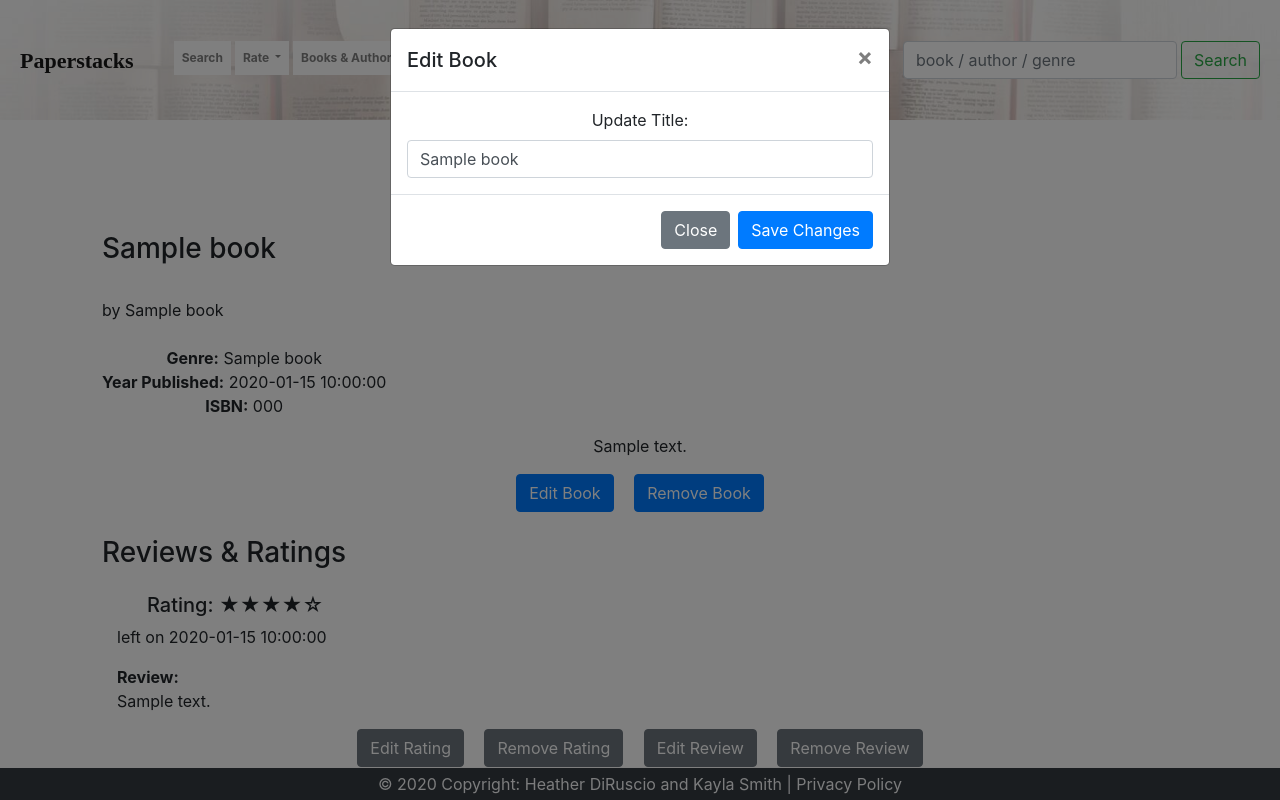
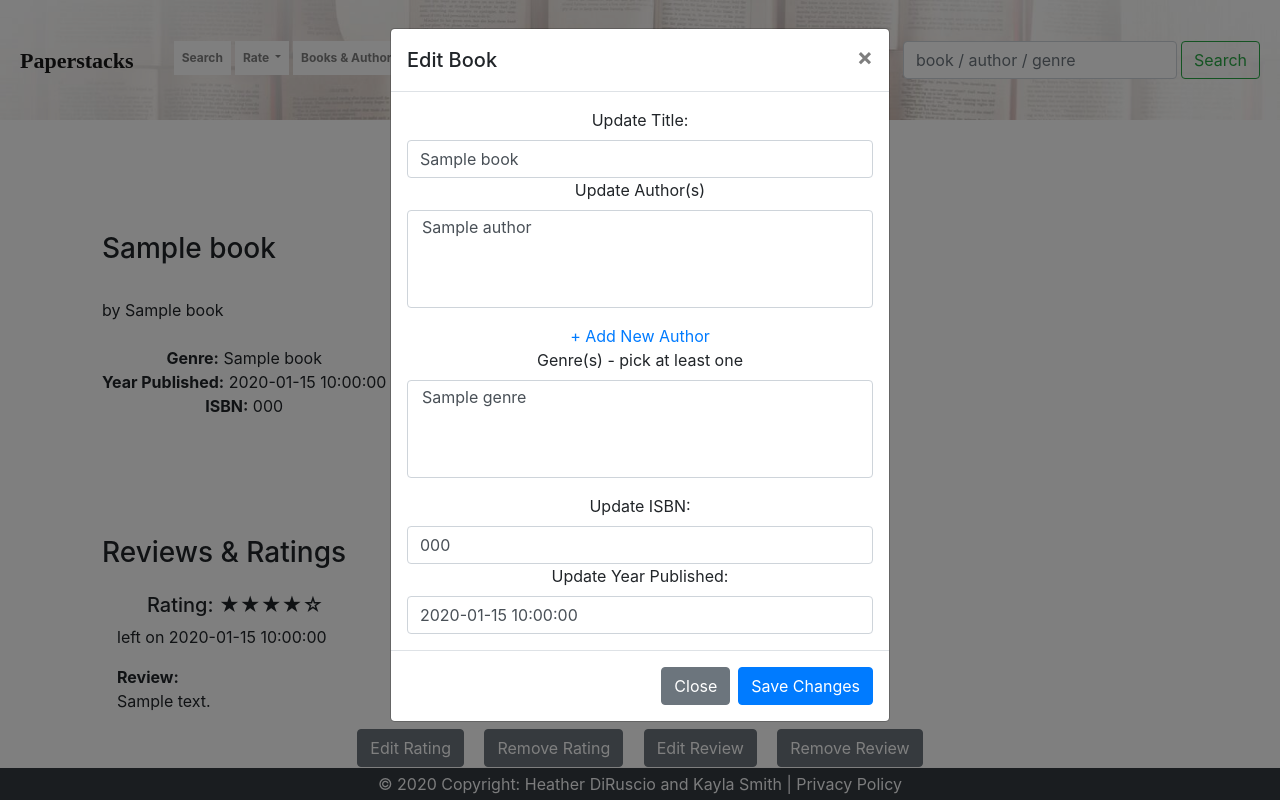
Before and after one commit to lionthroat/paperstacks-redux, a Flask app: template templates/book.html in a window 1280 px wide, after a click on "Edit Book". Run offline with Flask 2, Linux system fonts and the light colour scheme; the template is opened without the code that fills it: most values are stand-ins (such as "Sample title", 1, 10 or a date in 2020); some libraries are stand-ins or nearby versions; some web fonts are replaced.

Commit message:
Update book.html

```diff
--- a/templates/book.html
+++ b/templates/book.html
@@ -6,9 +6,6 @@
 <!-- Need additional logic to display multiple authors -->
 <!-- May need additional logic or different SQL to display reviews without ratings and vice versa -->
 <script language='javascript'>
-  function showEditBookModal() {
-    $('edit-book-modal').modal('show')
-  }
   </script>
 {% extends 'layout.html' %}
 
@@ -51,6 +48,32 @@
             <div class="modal-body">
               <label for="update-title" class="filter-input-label">Update Title:</label>
               <input type="text" name="update-title" id="update-title" class="filter-input form-control" value="{{ book['book_title'] }}">
+              <div id="author_section">
+                <div class="form-group">
+                  <label for="book_author">Update Author(s)</label>
+                  <select multiple class="form-control" id="book_author" name="book_author">
+                    {% for author in authors %}
+                    <!-- will do this kind of thing to pre-select current authors:
+                    https://python-forum.io/Thread-How-do-I-fetch-values-from-db-to-Select-Options-using-Flask-->
+                    <option value="{{ author['author_id'] }}">{{ author['author_name'] }}</option>
+                    {% endfor %}
+                  </select>
+                </div>
+              <!-- Had to make the Add New Author button into regular link because otherwise it was calling the POST method when you add a new Author, which called the server to try to add a book. This broke everything. Not sure if another way around it -->
+              <a href="#" id="new-author" data-toggle="modal" data-target="#new-auth-modal">&plus; Add New Author</a>
+              </div>
+              <div class="form-group">
+                <label for="book_genre">Genre(s) - pick at least one</label>
+                <select multiple class="form-control" name="book_genre" id="book_genre">
+                {% for genre in genres %}
+                <option value="{{ genre['genre_id'] }}">{{ genre['genre_name'] }}</option>
+                {% endfor %}
+                </select>
+              </div>
+              <label for="update-isbn" class="filter-input-label">Update ISBN:</label>
+              <input type="text" name="update-isbn" id="update-isbn" class="filter-input form-control" value="{{ book['isbn'] }}">
+              <label for="update-year" class="filter-input-label">Update Year Published:</label>
+              <input type="text" name="update-year" id="update-year" class="filter-input form-control" value="{{ book['year_published'] }}">
             </div>
             <div class="modal-footer">
               <button type="button" class="btn btn-secondary" data-dismiss="modal">Close</button>
```
